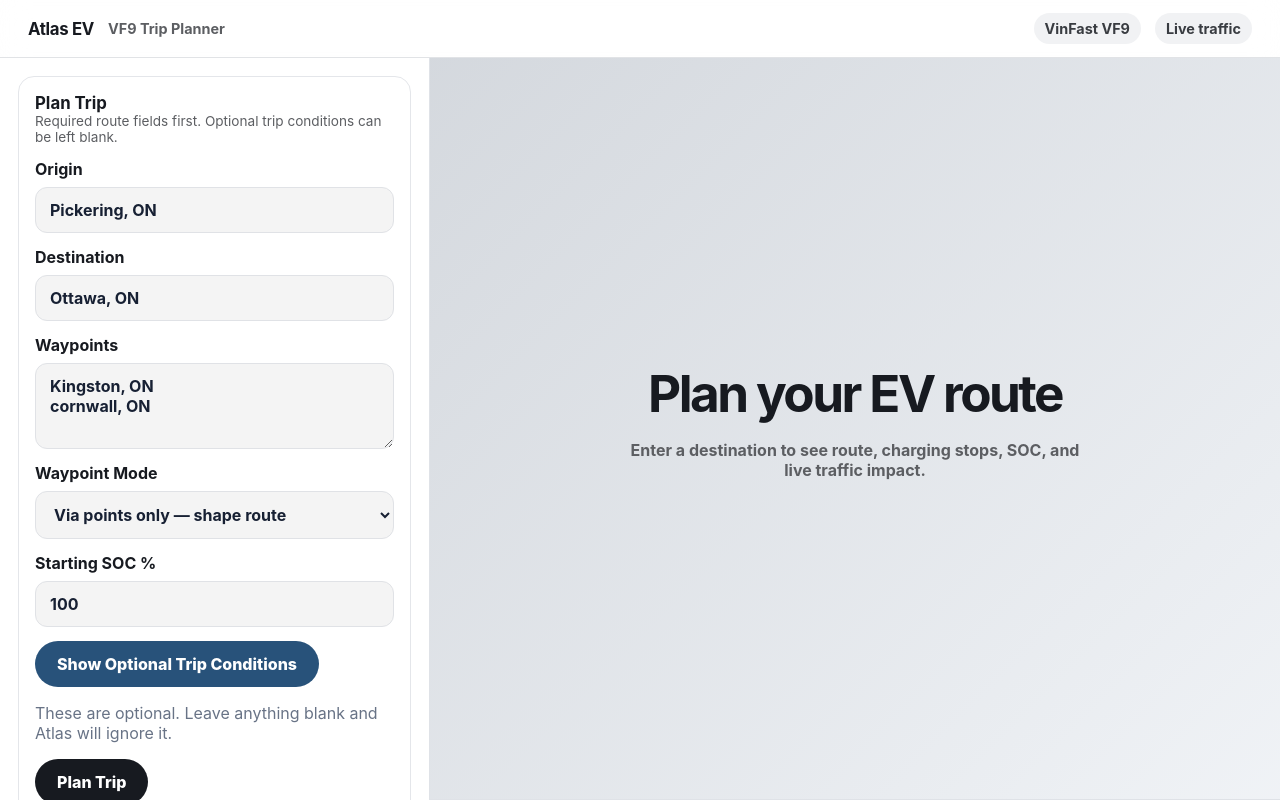
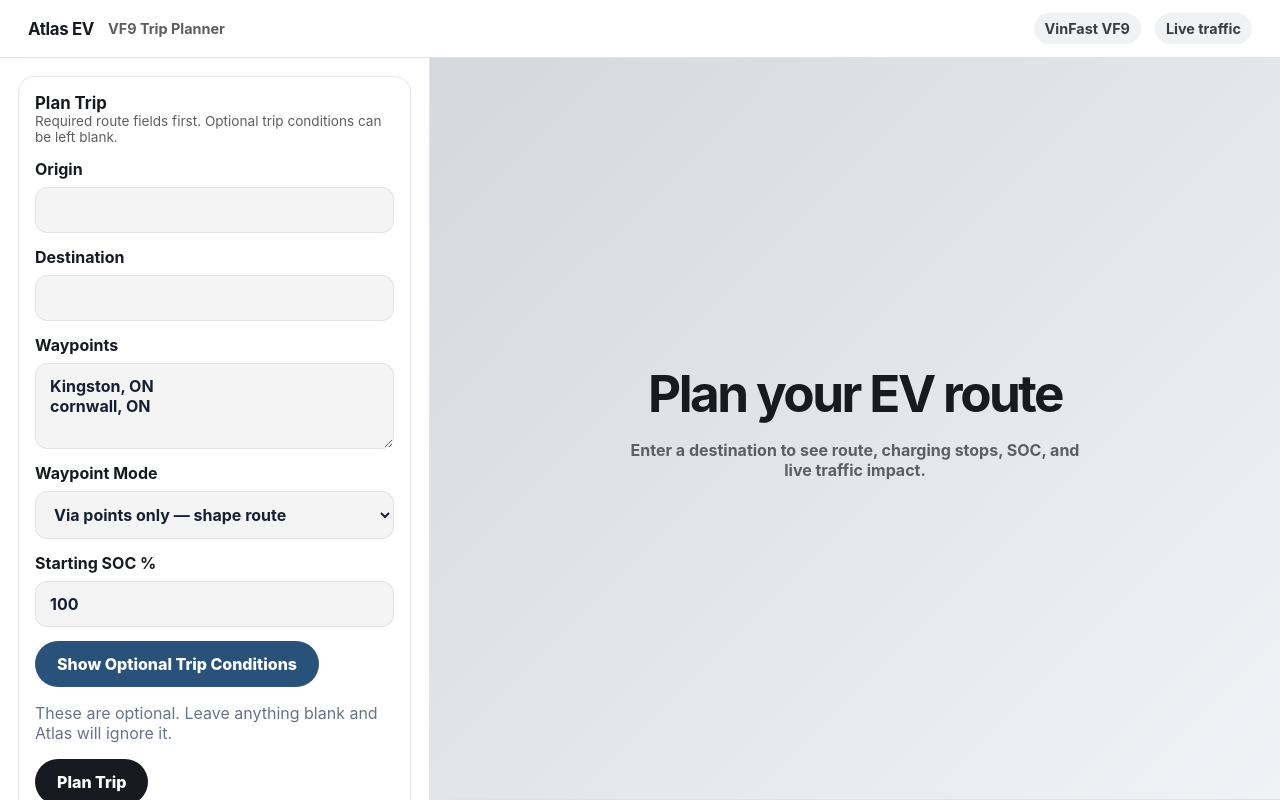
Before and after one commit to alphaphotoh/atlas-ev, a React (Vite) app in the folder frontend/: page / in a window 1280 px wide. Built offline with nearby package versions, Linux system fonts and the light colour scheme.

Commit message:
Clear default trip form locations

```diff
--- a/frontend/src/components/TripForm.tsx
+++ b/frontend/src/components/TripForm.tsx
@@ -52,8 +52,8 @@ export function TripForm({
   onSubmit,
   loading
 }: TripFormProps) {
-  const [origin, setOrigin] = useState("Pickering, ON");
-  const [destination, setDestination] = useState("Ottawa, ON");
+  const [origin, setOrigin] = useState("");
+  const [destination, setDestination] = useState("");
   const [waypoints, setWaypoints] = useState("Kingston, ON\ncornwall, ON");
   const [waypointMode, setWaypointMode] = useState<WaypointMode>("via_points");
 
```
